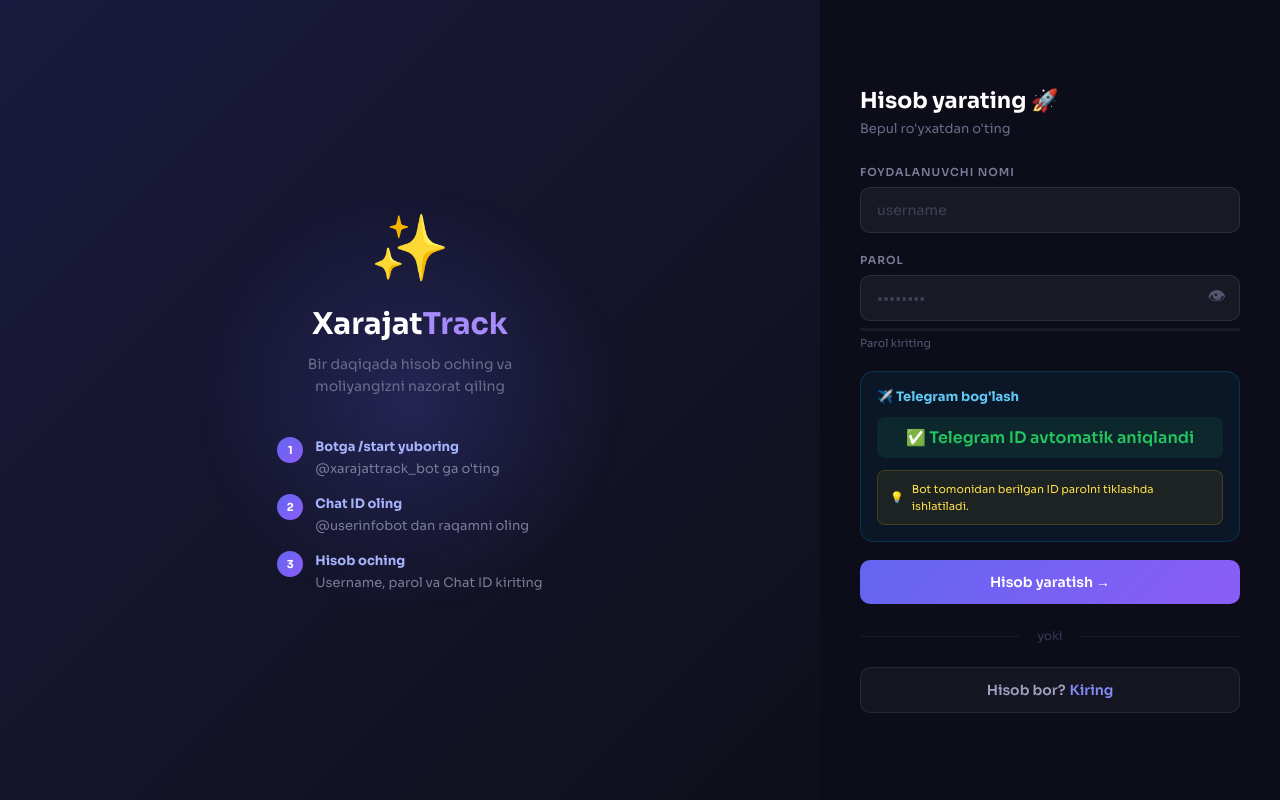
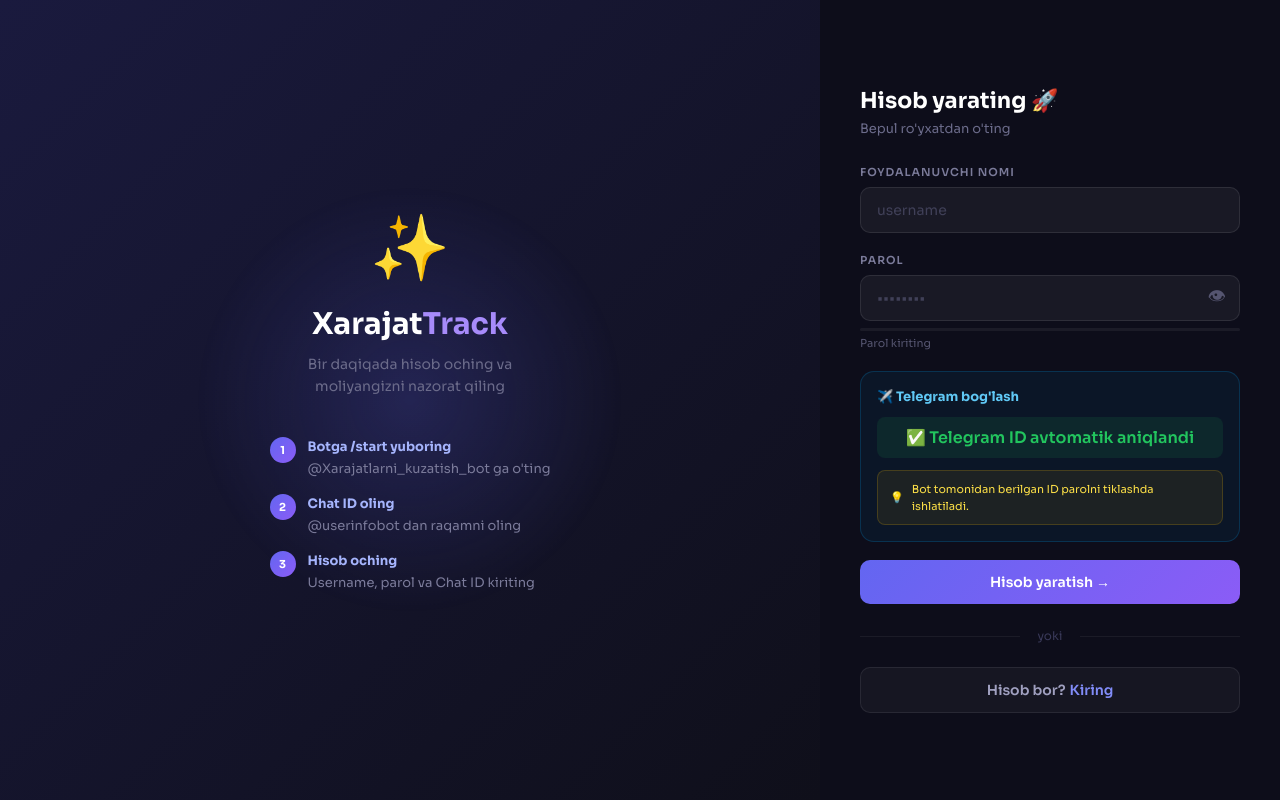
Before and after one commit to Toy8088/xarajat, a Flask app: page /register in a window 1280 px wide. Run offline with Flask 3, Linux system fonts and the light colour scheme; some libraries are stand-ins or nearby versions.

Commit message:
Bot yangilandi

```diff
--- a/templates/register.html
+++ b/templates/register.html
@@ -16,7 +16,7 @@
                 <p>Bir daqiqada hisob oching va moliyangizni nazorat qiling</p>
             </div>
             <div class="steps">
-                <div class="step"><div class="step-num">1</div><div class="step-text"><strong>Botga /start yuboring</strong>@xarajattrack_bot ga o'ting</div></div>
+                <div class="step"><div class="step-num">1</div><div class="step-text"><strong>Botga /start yuboring</strong>@Xarajatlarni_kuzatish_bot ga o'ting</div></div>
                 <div class="step"><div class="step-num">2</div><div class="step-text"><strong>Chat ID oling</strong>@userinfobot dan raqamni oling</div></div>
                 <div class="step"><div class="step-num">3</div><div class="step-text"><strong>Hisob oching</strong>Username, parol va Chat ID kiriting</div></div>
             </div>
@@ -50,7 +50,7 @@
                             ✅ Telegram ID avtomatik aniqlandi
                         </div>
                         <div class="tg-steps" id="tgManualSteps">
-                            <div class="tg-step"><div class="tg-step-num">1</div><div><a href="https://t.me/xarajattrack_bot" target="_blank">@xarajattrack_bot</a> ga o'ting va <span>/start</span> yuboring</div></div>
+                            <div class="tg-step"><div class="tg-step-num">1</div><div><a href="https://t.me/Xarajatlarni_kuzatish_bot" target="_blank">@Xarajatlarni_kuzatish_bot</a> ga o'ting va <span>/start</span> yuboring</div></div>
                             <div class="tg-step"><div class="tg-step-num">2</div><div>Bot sizga <span>Chat ID</span> raqamingizni yuboradi — o'shani quyiga kiriting</div></div>
                         </div>
                         <div class="tg-warning">💡 <span>Bot tomonidan berilgan ID parolni tiklashda ishlatiladi.</span></div>
@@ -58,7 +58,7 @@
                     <div class="field" id="tgField">
                         <label>Telegram Chat ID</label>
                         <input type="text" name="telegram_chat_id" id="telegram_chat_id" placeholder="Masalan: 123456789">
-                        <div class="hint" id="tgHint"><a href="https://t.me/xarajattrack_bot" target="_blank">@xarajattrack_bot</a> ga /start bosib, olingan ID ni shu yerga kiriting.</div>
+                        <div class="hint" id="tgHint"><a href="https://t.me/Xarajatlarni_kuzatish_bot" target="_blank">@Xarajatlarni_kuzatish_bot</a> ga /start bosib, olingan ID ni shu yerga kiriting.</div>
                     </div>
                     <button type="submit" class="btn btn-primary">Hisob yaratish →</button>
                 </form>
```
